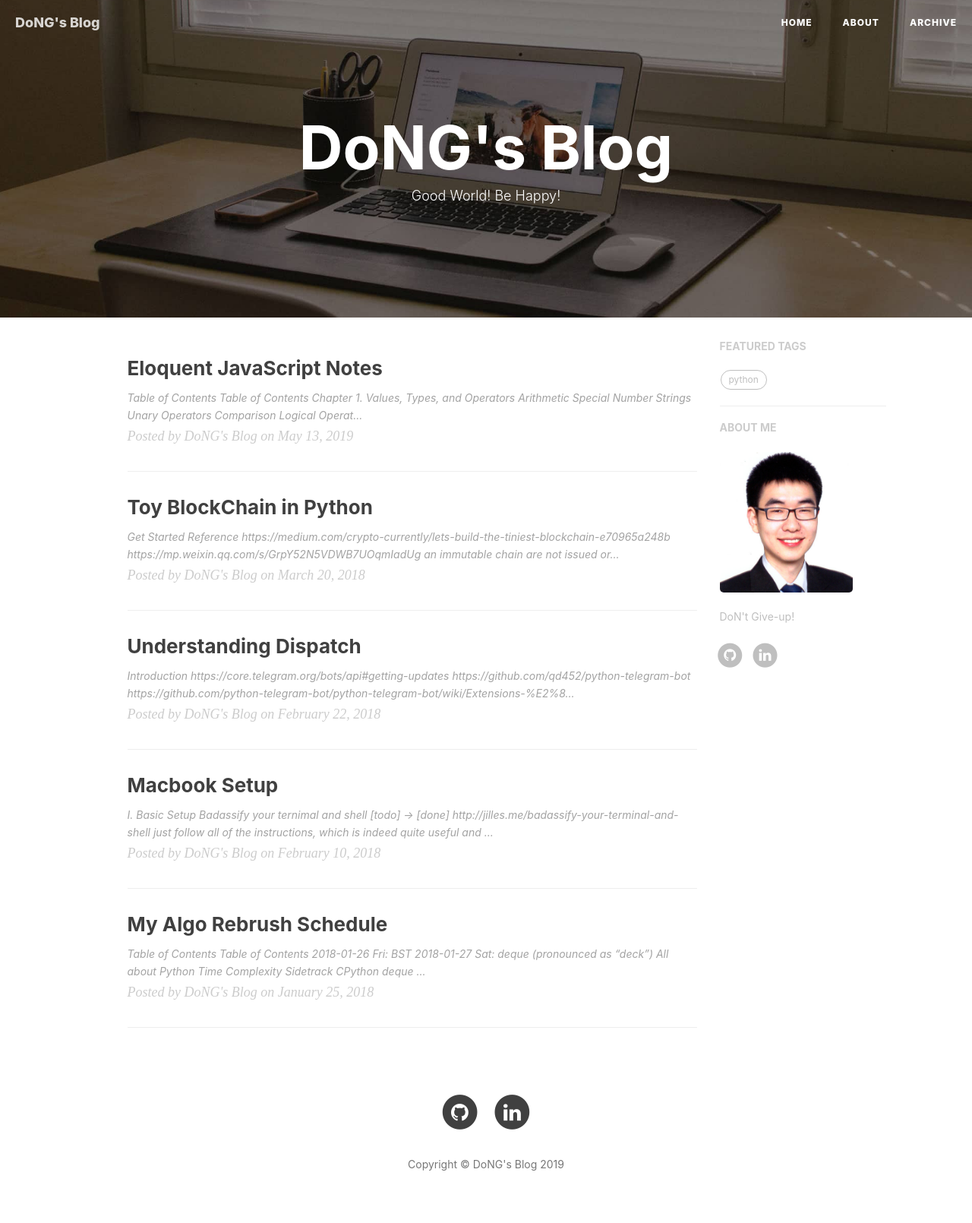
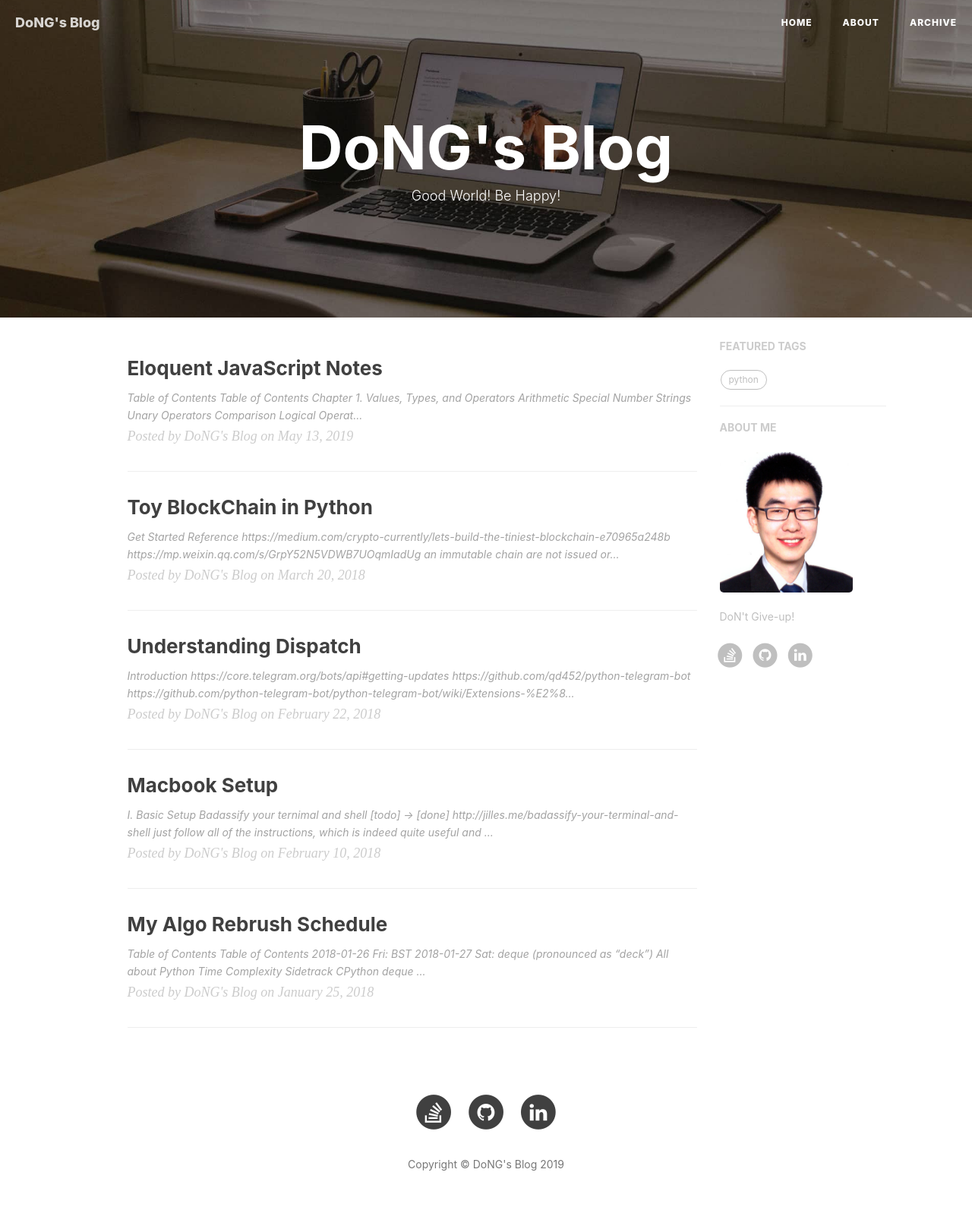
Before and after one commit to qd452/qd452.github.io, a Jekyll site: the page built from index.html, in a window 1280 px wide. Shown: the whole page at 76% size. Built offline with Jekyll 4.4.1, drawn with Linux system fonts in a browser that asks for light colours; nearby versions of some CDN libraries; the list of posts is cut into pages by our own code; comment, search, counter and statistics services are not loaded.

Commit message:
add stackoverflow link

```diff
--- a/_config.yml
+++ b/_config.yml
@@ -13,6 +13,7 @@
 
 # SNS settings
 RSS: false
+stackoverflow_username: qudong
 # weibo_username:     qd452
 # zhihu_username:     qd452
 github_username:    qd452
--- a/_includes/sns-links.html
+++ b/_includes/sns-links.html
@@ -14,6 +14,16 @@
       <span class="fa-stack fa-lg">
         <i class="fa fa-circle fa-stack-2x"></i>
         <i class="fa fa-rss fa-stack-1x fa-inverse"></i>
+      </span>
+    </a>
+  </li>
+  {% endif %}
+  {% if site.stackoverflow_username %}
+  <li>
+    <a href="https://stackoverflow.com/cv/{{ site.stackoverflow_username }}">
+      <span class="fa-stack fa-lg">
+        <i class="fa fa-circle fa-stack-2x"></i>
+        <i class="fa fa-stack-overflow fa-stack-1x fa-inverse"></i>
       </span>
     </a>
   </li>
```
